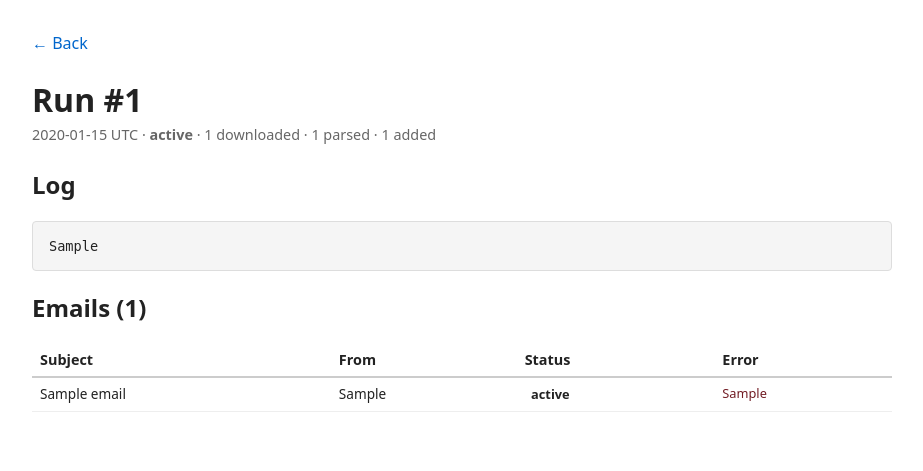
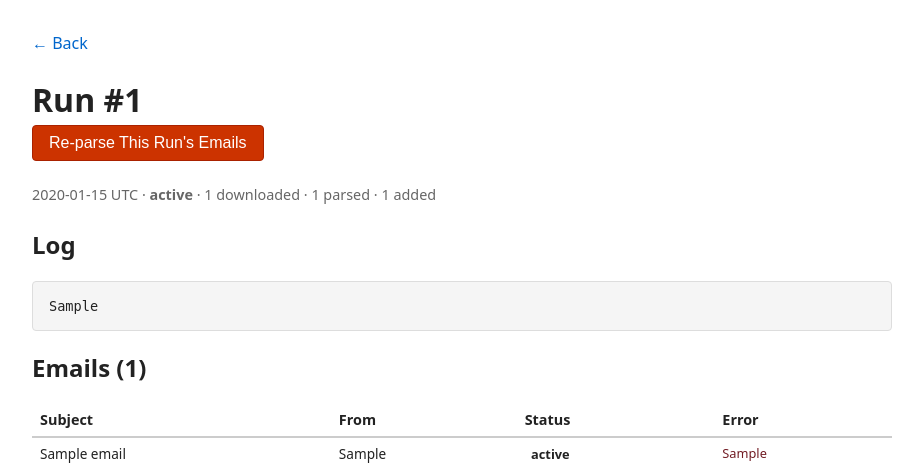
Before and after one commit to idealisms/spent, a FastAPI app: page /run/1 in a window 1280 px wide. Shown: the top 471 px of the page, without its empty margins (178-1101 px from the left). Run offline with FastAPI, Linux system fonts and the light colour scheme; tables that the repository leaves empty hold one stand-in row (values such as "Sample post").

Commit message:
fetch-server: show past week of runs, add per-run reparse button (#105)
Recent runs now shows the past 7 days instead of a fixed limit of 20,
so activity from throughout the week is always visible.

Run detail page gets a "Re-parse This Run's Emails" button that resets
only that run's emails to pending and triggers a new pipeline run,
rather than resetting all emails globally.

https://claude.ai/code/session_01AqYkfpkSi2aTZabQX4MDHg

Co-authored-by: Claude <noreply@anthropic.com>

```diff
--- a/fetch-server/db.py
+++ b/fetch-server/db.py
@@ -1,5 +1,5 @@
 import sqlite3
-from datetime import datetime, timezone
+from datetime import datetime, timedelta, timezone
 from typing import Optional
 
 
@@ -89,9 +89,11 @@ def finish_run(
     conn.commit()
 
 
-def get_recent_runs(conn: sqlite3.Connection, limit: int = 20) -> list:
+def get_recent_runs(conn: sqlite3.Connection, days: int = 7) -> list:
+    since = (datetime.now(timezone.utc) - timedelta(days=days)).isoformat()
     return conn.execute(
-        "SELECT * FROM fetch_runs ORDER BY started_at DESC LIMIT ?", (limit,)
+        "SELECT * FROM fetch_runs WHERE started_at >= ? ORDER BY started_at DESC",
+        (since,),
     ).fetchall()
 
 
@@ -177,6 +179,17 @@ def reset_parsed_emails(conn: sqlite3.Connection) -> int:
     return cur.rowcount
 
 
+def reset_parsed_emails_for_run(conn: sqlite3.Connection, run_id: int) -> int:
+    """Mark emails from a specific run back to pending. Returns the number reset."""
+    cur = conn.execute(
+        "UPDATE emails SET parse_status = 'pending', parsed_at = NULL, parse_error = NULL "
+        "WHERE fetch_run_id = ? AND parse_status IN ('parsed', 'error', 'skipped')",
+        (run_id,),
+    )
+    conn.commit()
+    return cur.rowcount
+
+
 # --- Internal ---
 
 def _now() -> str:
--- a/fetch-server/server.py
+++ b/fetch-server/server.py
@@ -187,6 +187,13 @@ async def reparse():
     return RedirectResponse(f'/?reparsing={count}', status_code=303)
 
 
+@app.post('/reparse/{run_id}')
+async def reparse_run(run_id: int):
+    count = db.reset_parsed_emails_for_run(_conn, run_id)
+    threading.Thread(target=_do_run, daemon=True).start()
+    return RedirectResponse(f'/run/{run_id}?reparsing={count}', status_code=303)
+
+
 def _restarting_html(git_hash: str, changed: bool) -> str:
     if changed:
         subtitle = f'Pulled new code &mdash; <code>{git_hash}</code>'
--- a/fetch-server/templates/run.html
+++ b/fetch-server/templates/run.html
@@ -20,11 +20,25 @@
     .badge-pending { background: #fff3cd; color: #856404; }
     .badge-skipped { background: #e2e3e5; color: #383d41; }
     .error-text { color: #721c24; font-size: 0.8rem; }
+    .actions { display: flex; gap: 0.5rem; margin-bottom: 1.5rem; }
+    button.danger { padding: 0.5rem 1rem; font-size: 1rem; cursor: pointer; border: 1px solid #aa2200; border-radius: 4px; background: #cc3300; color: #fff; }
+    .notice { background: #fff3cd; border: 1px solid #ffc107; border-radius: 4px; padding: 0.5rem 1rem; margin-bottom: 1rem; }
   </style>
 </head>
 <body>
   <a class="back" href="/">← Back</a>
   <h1>Run #{{ run.id }}</h1>
+
+  {% if request.query_params.get('reparsing') %}
+  <div class="notice">Re-parsing {{ request.query_params.get('reparsing') }} emails from this run — run started.</div>
+  {% endif %}
+
+  <div class="actions">
+    <form method="post" action="/reparse/{{ run.id }}">
+      <button class="danger">Re-parse This Run's Emails</button>
+    </form>
+  </div>
+
   <div class="meta">
     {{ run.started_at[:19].replace('T', ' ') }} UTC ·
     <strong>{{ run.status }}</strong> ·
```
